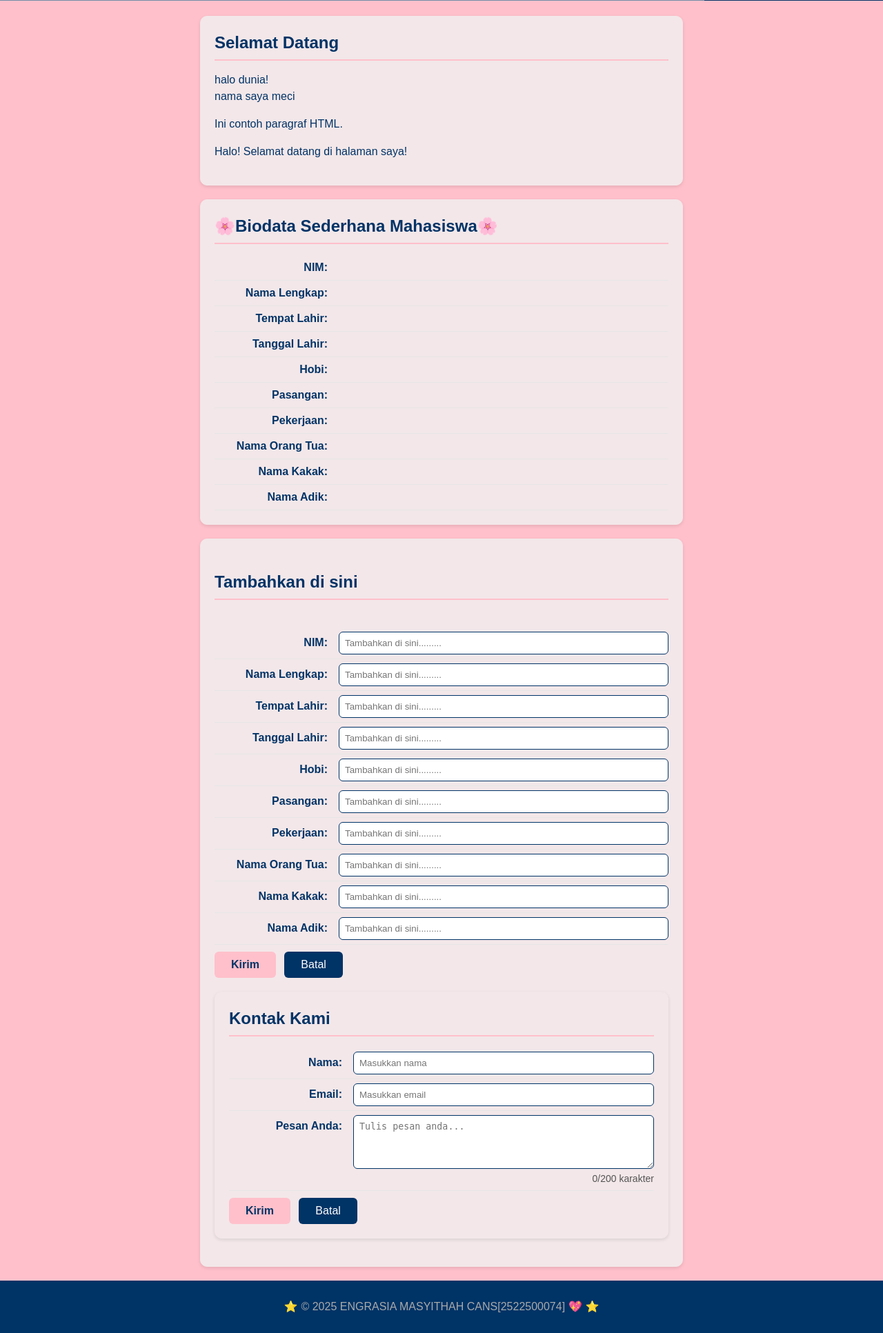
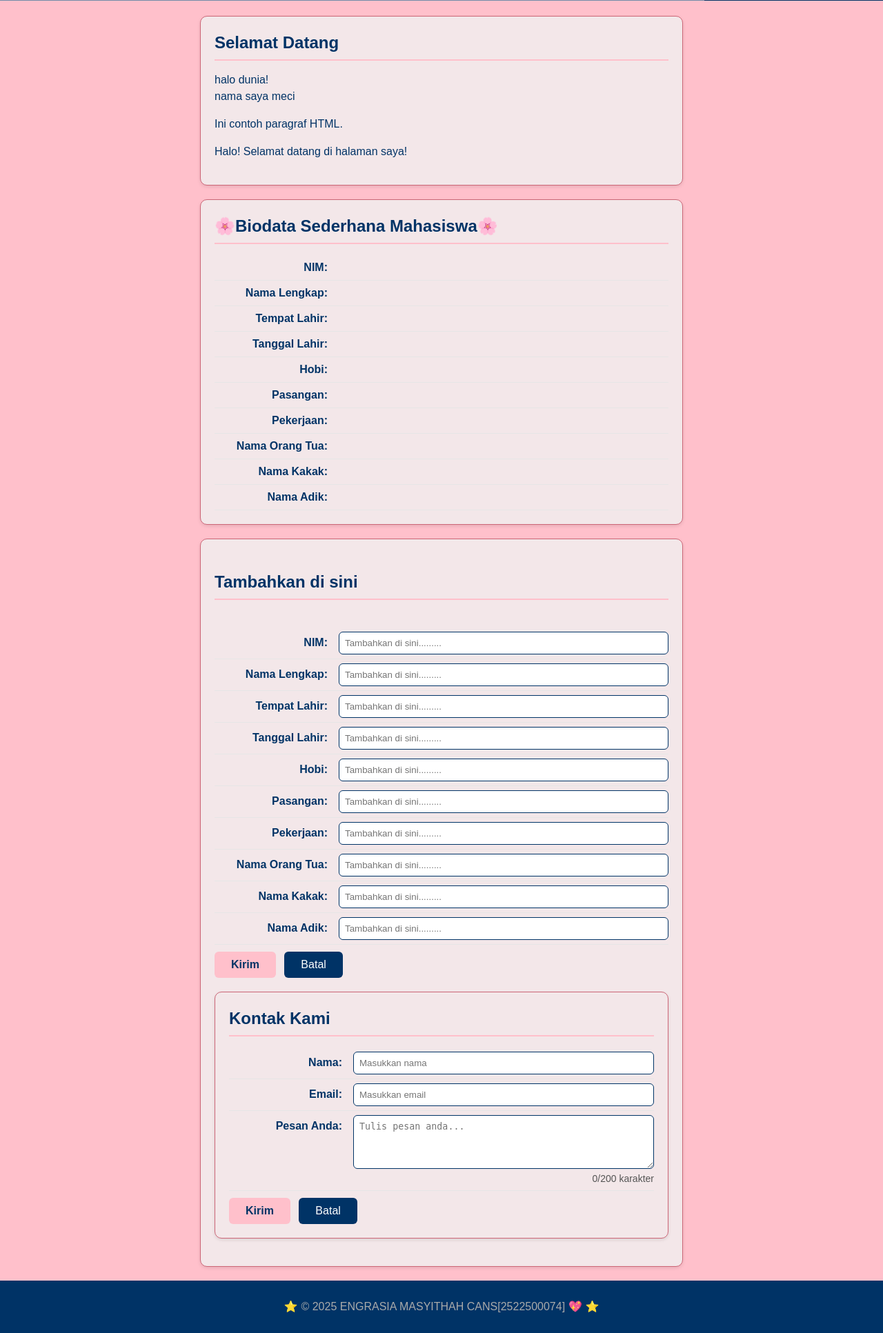
Before and after one commit to 2522500074-cmyk/2522500074-pwd-si1-2526o, a PHP site: page /pertemuan-08/index.php in a window 1280 px wide. Shown: the part 152-2085 px from the top of the page at 69% size. Run offline with PHP 8.4, Linux system fonts and the light colour scheme.

Commit message:
styling garis

```diff
--- a/pertemuan-08/style.css
+++ b/pertemuan-08/style.css
@@ -105,7 +105,7 @@ header li a:active {
   max-width: 700px;
   margin: 20px auto;
   box-shadow: 0 2px 5px rgba(0, 0, 0, 0.1);
-  border: 1px solid #f3e7e9;
+  border: 1px solid #cc6677;
 }
 
 #home h2,
```
